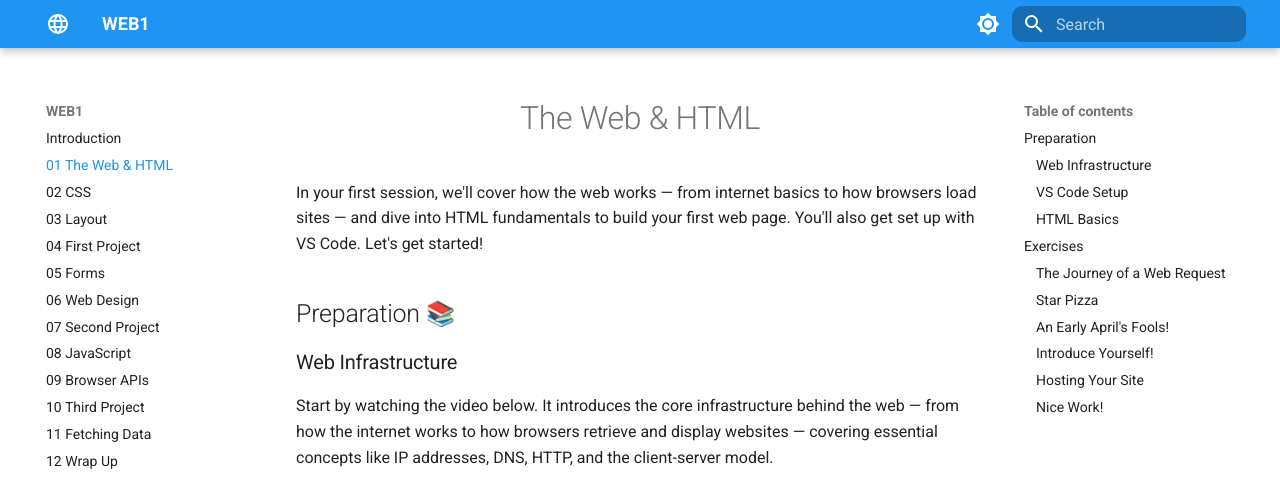
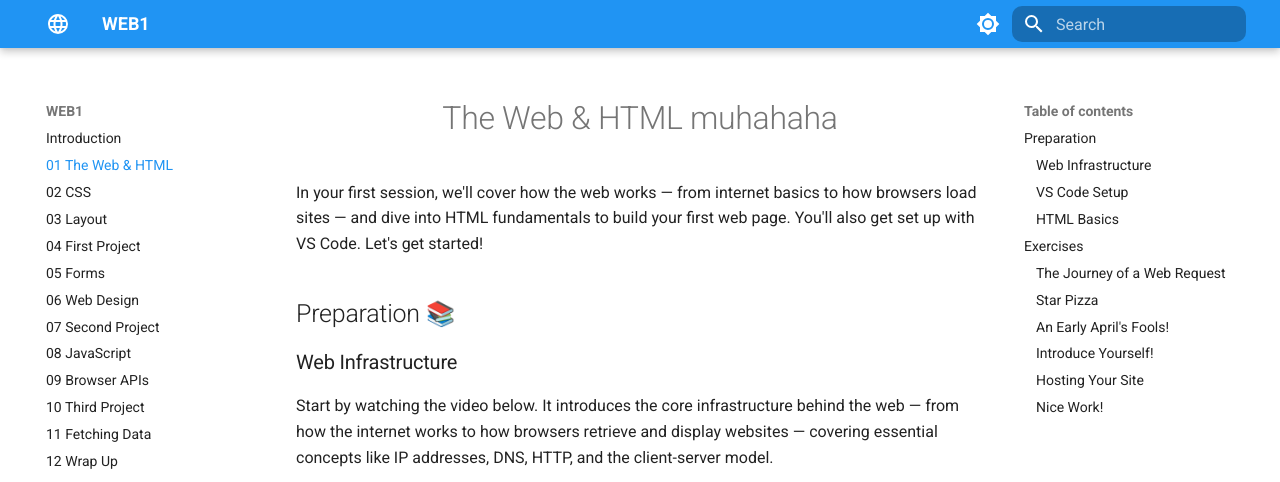
Before and after one commit to KasperKnop/WEB1, an MkDocs documentation site: the page built from docs/01-the-web-and-html.md, in a window 1280 px wide and 900 px high, cut to the strip 0-482 px from the top of the window. Built offline with MkDocs 1.6.1 and Material for MkDocs 9.7.7, drawn with Linux system fonts in a browser that asks for light colours; emoji names are drawn with the system emoji font; comment, search, counter and statistics services are not loaded.

Commit message:
this is just for fun

```diff
--- a/docs/01-the-web-and-html.md
+++ b/docs/01-the-web-and-html.md
@@ -2,7 +2,7 @@
 comments: true
 ---
 
-# The Web & HTML
+# The Web & HTML muhahaha
 
 In your first session, we'll cover how the web works — from internet basics to how browsers load sites — and dive into HTML fundamentals to build your first web page. You'll also get set up with VS Code. Let's get started!
 
```
